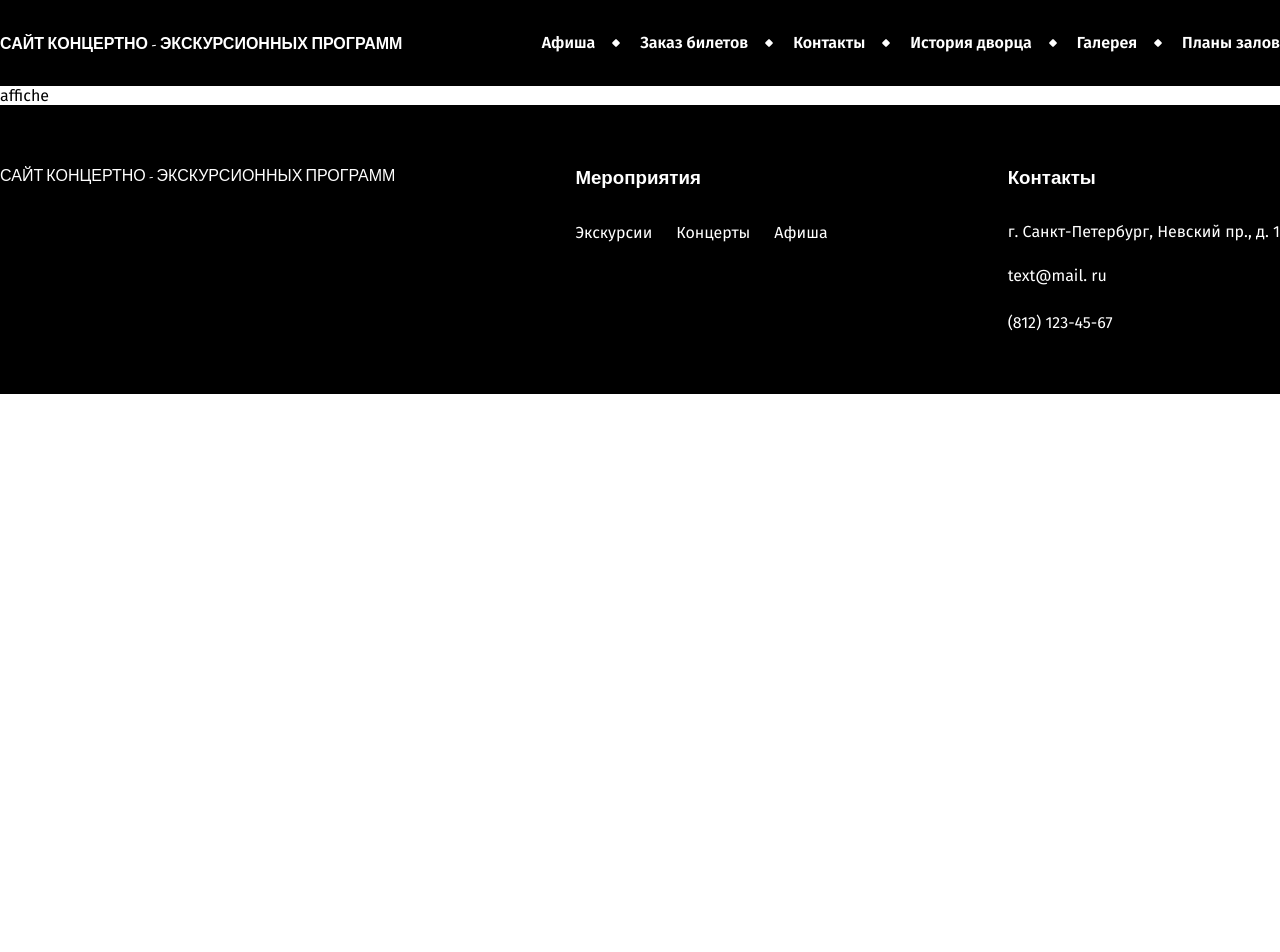
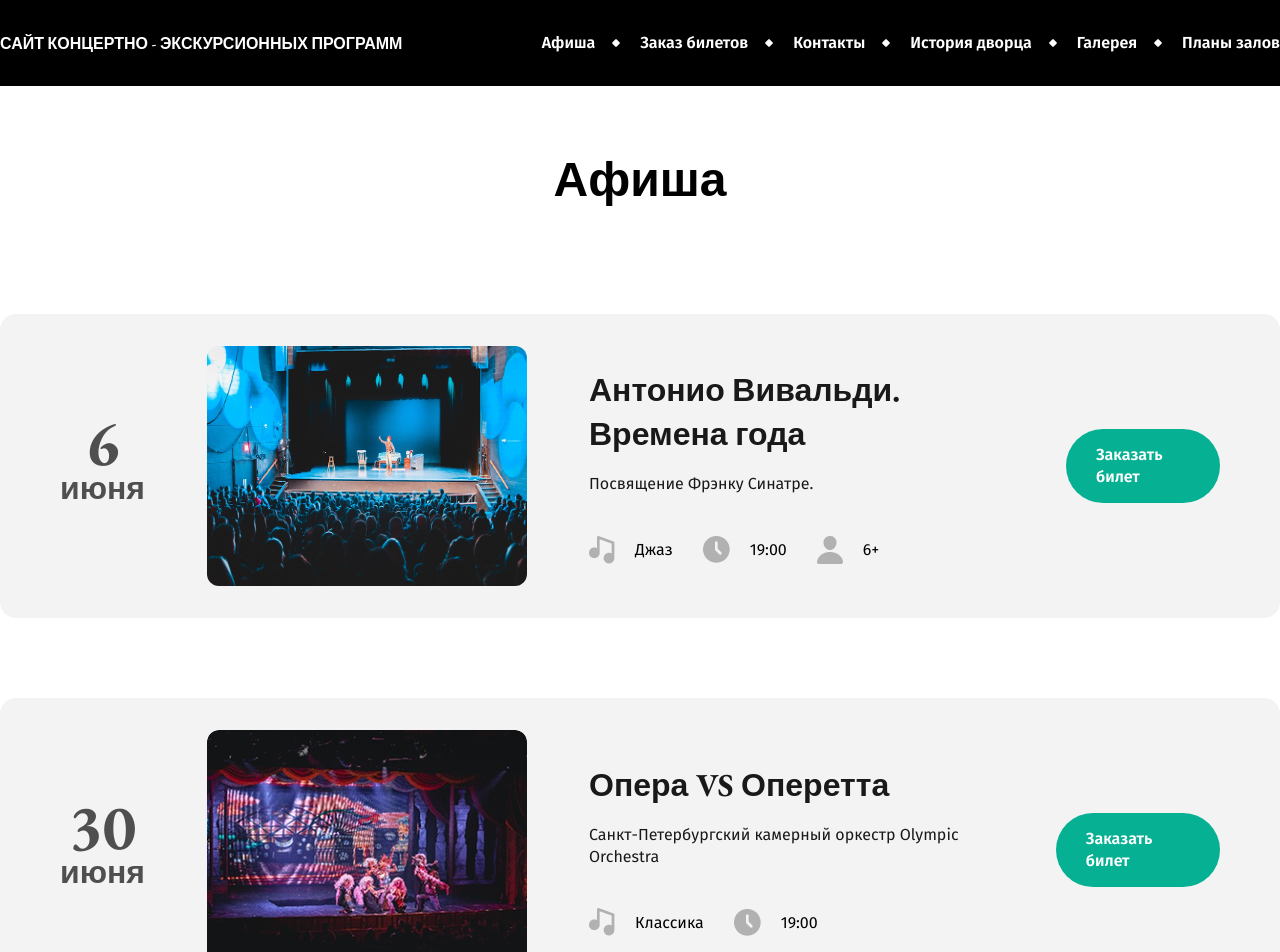
Before and after one commit to KalyghniiA/excursion, a React (Vite) app: page /affiche in a window 1280 px wide. Shown: the top 952 px of the page. Before the commit the page ends 800 px from the top, so only its background shows below. Built offline with nearby package versions, Linux system fonts and the light colour scheme.

Commit message:
create affiche page

```diff
--- a/src/pages/Affiche/Affiche.module.css
+++ b/src/pages/Affiche/Affiche.module.css
@@ -0,0 +1,23 @@
+.container {
+    max-width: 1296px;
+    margin: 0 auto 160px auto;
+    padding-top: 60px;
+    display: flex;
+    flex-direction: column;
+    align-items: center;
+}
+
+.header {
+    font-family: var(--second-family), sans-serif;
+    font-weight: 700;
+    font-size: 48px;
+    line-height: 140%;
+    text-align: center;
+    margin-bottom: 100px;
+}
+
+.list {
+    display: flex;
+    flex-direction: column;
+    gap: 80px;
+}
--- a/src/pages/Affiche/Affiche.tsx
+++ b/src/pages/Affiche/Affiche.tsx
@@ -1,5 +1,82 @@
+import styles from "./Affiche.module.css";
+import type {IAffiche} from "../../interfaces/IAffiche.interface.ts";
+import {Event} from "../../components/Event/Event.tsx";
+
+const mockEvents: IAffiche[] = [
+	{
+		id: "1",
+		name: "Антонио Вивальди. Времена года",
+		promo: "Посвящение Фрэнку Синатре.",
+		date: "2026-06-06",
+		genre: "Джаз",
+		posterUrl: "/public/poster1.png",
+		posterMainUrl: "/public/poster1-main.png",
+		start: "19:00",
+		rating: "6+"
+	},
+	{
+		id: "2",
+		name: "Опера VS Оперетта",
+		promo: "Санкт-Петербургский камерный оркестр Olympic Orchestra",
+		date: "2026-06-30",
+		genre: "Классика",
+		posterUrl: "/public/poster2.png",
+		posterMainUrl: "/public/poster2.png",
+		start: "19:00"
+	},
+	{
+		id: "3",
+		name: "Опера VS Оперетта",
+		promo: "Санкт-Петербургский камерный оркестр Olympic Orchestra",
+		date: "2026-06-30",
+		genre: "Классика",
+		posterUrl: "/public/poster2.png",
+		posterMainUrl: "/public/poster2.png",
+		start: "19:00"
+	}
+	,
+	{
+		id: "4",
+		name: "Опера VS Оперетта",
+		promo: "Санкт-Петербургский камерный оркестр Olympic Orchestra",
+		date: "2026-06-30",
+		genre: "Классика",
+		posterUrl: "/public/poster2.png",
+		posterMainUrl: "/public/poster2.png",
+		start: "19:00"
+	},
+	{
+		id: "5",
+		name: "Антонио Вивальди. Времена года",
+		promo: "Посвящение Фрэнку Синатре.",
+		date: "2026-06-06",
+		genre: "Джаз",
+		posterUrl: "/public/poster1.png",
+		posterMainUrl: "/public/poster1-main.png",
+		start: "19:00",
+		rating: "6+"
+	},
+	{
+		id: "6",
+		name: "Антонио Вивальди. Времена года",
+		promo: "Посвящение Фрэнку Синатре.",
+		date: "2026-06-06",
+		genre: "Джаз",
+		posterUrl: "/public/poster1.png",
+		posterMainUrl: "/public/poster1-main.png",
+		start: "19:00",
+		rating: "6+"
+	}
+];
+
+
 export function Affiche() {
 	return (
-		<main>affiche</main>
+		<main className={styles.container}>
+			<h1 className={styles.header}>Афиша</h1>
+			<ul className={styles.list}>
+				{mockEvents.map((item: IAffiche) => (<li key={item.id}><Event eventData={item} /></li>))}
+			</ul>
+		</main>
 	);
 }
```
